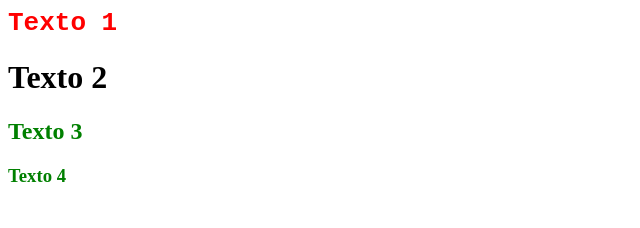
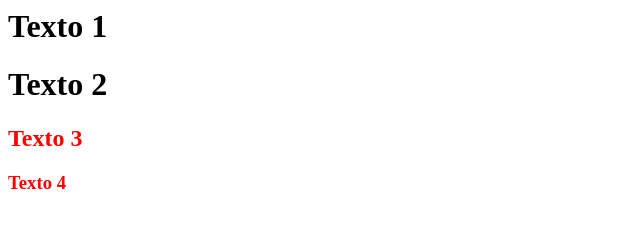
Before and after one commit to Esleynathan/Front-end_CSS-PythonFull, a plain HTML site: page index.html in a window 1280 px wide. Shown: the whole page, without its empty margins (0-640 px from the left). Drawn offline with Linux system fonts and the light colour scheme.

Commit message:
Front-end | CSS | importando arquivos CSS

```diff
--- /dev/null
+++ b/css/css.css
@@ -0,0 +1,4 @@
+.titulo1{
+    color: red;
+
+}
--- a/index.html
+++ b/index.html
@@ -4,15 +4,7 @@
 <head>
     <title>Minha Pagina</title>
     <meta charset="utf-8">
-
-    <style>
-        #texto1{color: red;
-        font-family: monospace;
-        }
-        .titulo1{color: green;
-
-        }
-    </style>
+    <link href="css/css.css" rel="stylesheet">
 </head>
 
 <body>
```
